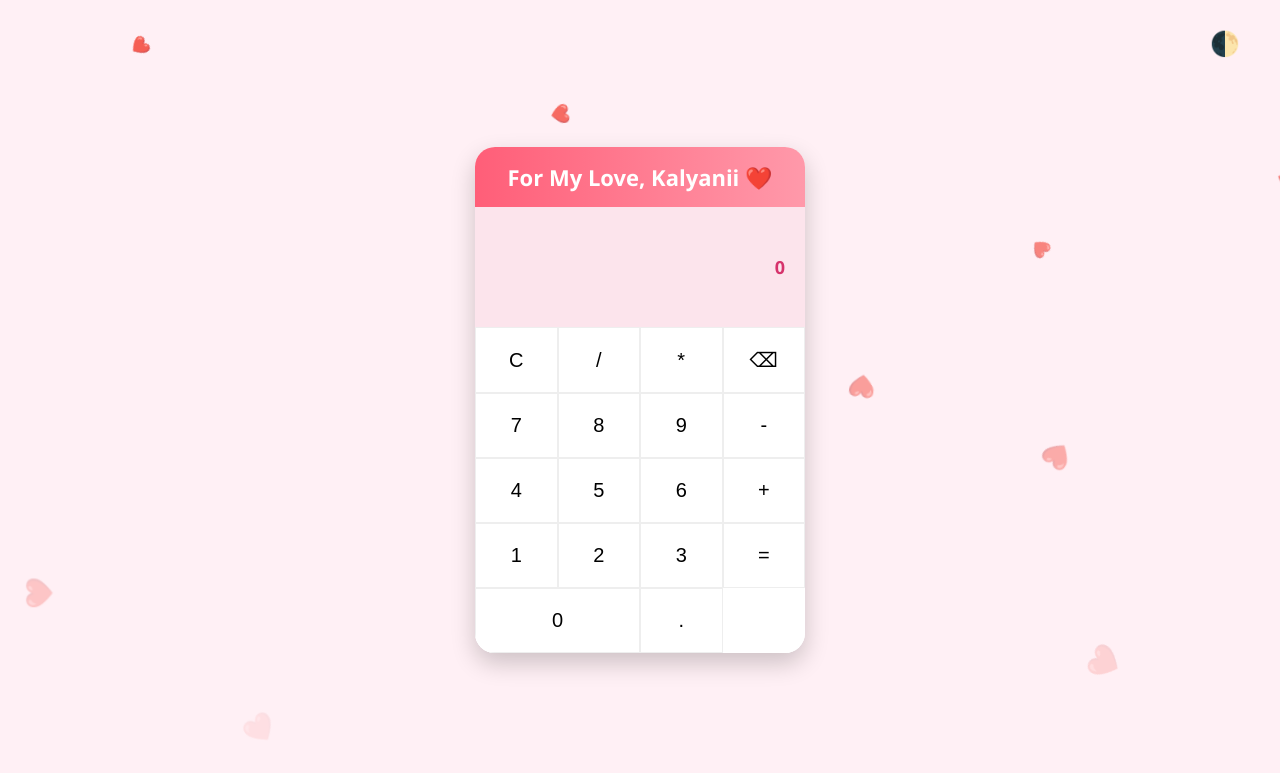
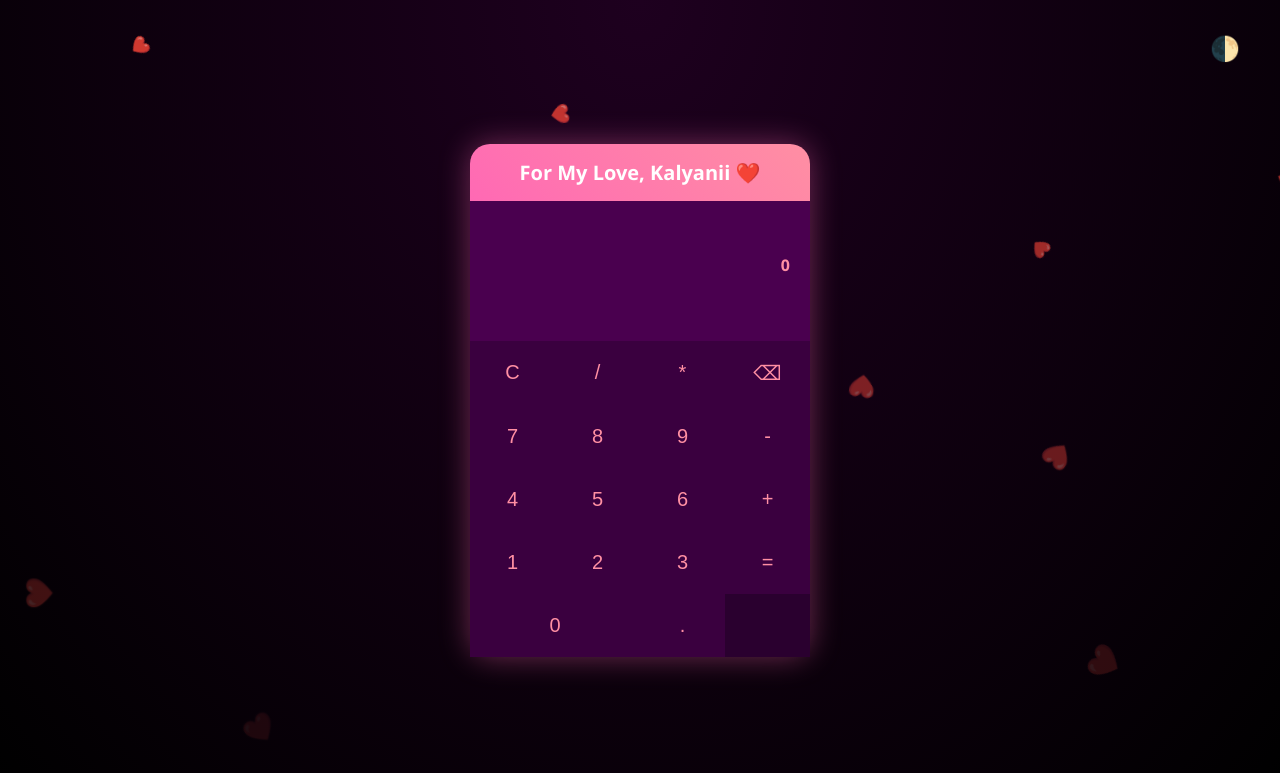
Before and after one commit to Aayush6060/fdffgdfd.github.io, a plain HTML site: page index.html in a window 1280 px wide. Drawn offline with Linux system fonts and the light colour scheme.

Commit message:
Update style.css

```diff
--- a/style.css
+++ b/style.css
@@ -1,83 +1,87 @@
 :root {
-  --bg: #fff0f5;
-  --text: #d6336c;
-  --card: white;
-  --button-bg: white;
-  --button-hover: #fce4ec;
+  --bg: #1e001f;
+  --text: #ff8fa3;
+  --card: #2a002f;
+  --button-bg: #3a003f;
+  --button-hover: #4a004f;
 }
 
 body.dark {
-  --bg: #1a1a1a;
-  --text: #ff99aa;
-  --card: #2a2a2a;
-  --button-bg: #333;
-  --button-hover: #444;
+  --bg: #ffffff;
+  --text: #d6336c;
+  --card: #fff0f5;
+  --button-bg: #ffe0e9;
+  --button-hover: #ffc0d6;
 }
 
 body {
   margin: 0;
   font-family: 'Segoe UI', Tahoma, sans-serif;
-  background-color: var(--bg);
+  background: radial-gradient(ellipse at top, var(--bg) 0%, #000 100%);
   color: var(--text);
+  display: flex;
+  align-items: center;
+  justify-content: center;
+  height: 100vh;
   overflow: hidden;
-  display: flex;
-  flex-direction: column;
-  align-items: center;
-  height: 100vh;
-  justify-content: center;
-  transition: background 0.3s ease;
+  transition: background 0.4s ease;
 }
 
 .theme-toggle {
   position: absolute;
-  top: 10px;
+  top: 15px;
   right: 20px;
+  z-index: 20;
 }
-
 .theme-toggle button {
   background: none;
   border: none;
   font-size: 24px;
+  color: var(--text);
   cursor: pointer;
 }
 
 .calculator {
-  background-color: var(--card);
+  background: var(--card);
   border-radius: 20px;
-  box-shadow: 0 10px 25px rgba(0,0,0,0.2);
-  width: 330px;
-  overflow: hidden;
-  z-index: 1;
+  box-shadow: 0 0 30px rgba(255, 105, 180, 0.4);
+  width: 340px;
+  animation: floatUp 1s ease forwards;
   position: relative;
-  animation: fadeIn 1s ease;
+  z-index: 5;
+}
+
+@keyframes floatUp {
+  from { opacity: 0; transform: translateY(50px); }
+  to { opacity: 1; transform: translateY(0); }
 }
 
 .header {
-  text-align: center;
-  font-size: 22px;
-  padding: 15px;
-  background: linear-gradient(to right, #ff5e78, #ff99aa);
+  background: linear-gradient(45deg, #ff69b4, #ff8fa3);
   color: white;
   font-weight: bold;
+  font-size: 20px;
+  padding: 15px;
+  text-align: center;
+  border-top-left-radius: 20px;
+  border-top-right-radius: 20px;
 }
 
 .display {
   background-color: var(--button-hover);
   padding: 20px;
-  font-size: 18px;
   display: flex;
   flex-direction: column;
-  height: 80px;
   justify-content: center;
+  min-height: 100px;
   text-align: right;
+  font-weight: bold;
+  color: var(--text);
+  font-size: 16px;
 }
 
-#message1 {
-  font-weight: bold;
-}
-
-#message2 {
-  font-size: 15px;
+.line {
+  margin: 2px 0;
 }
 
 .buttons {
@@ -87,10 +91,11 @@ body {
 }
 
 button {
+  padding: 20px;
   font-size: 20px;
-  padding: 20px;
+  border: none;
   background-color: var(--button-bg);
-  border: 1px solid #eee;
+  color: var(--text);
   cursor: pointer;
   transition: background 0.2s;
 }
@@ -103,21 +108,16 @@ button:hover {
   grid-column: span 2;
 }
 
-@keyframes fadeIn {
-  from {opacity: 0; transform: translateY(-30px);}
-  to {opacity: 1; transform: translateY(0);}
-}
-
-/* Hearts falling animation */
+/* Falling Hearts */
 .hearts-container {
   position: fixed;
   top: 0;
   left: 0;
+  pointer-events: none;
   width: 100%;
   height: 100%;
-  pointer-events: none;
   overflow: hidden;
-  z-index: 0;
+  z-index: 1;
 }
 
 .heart {
```
